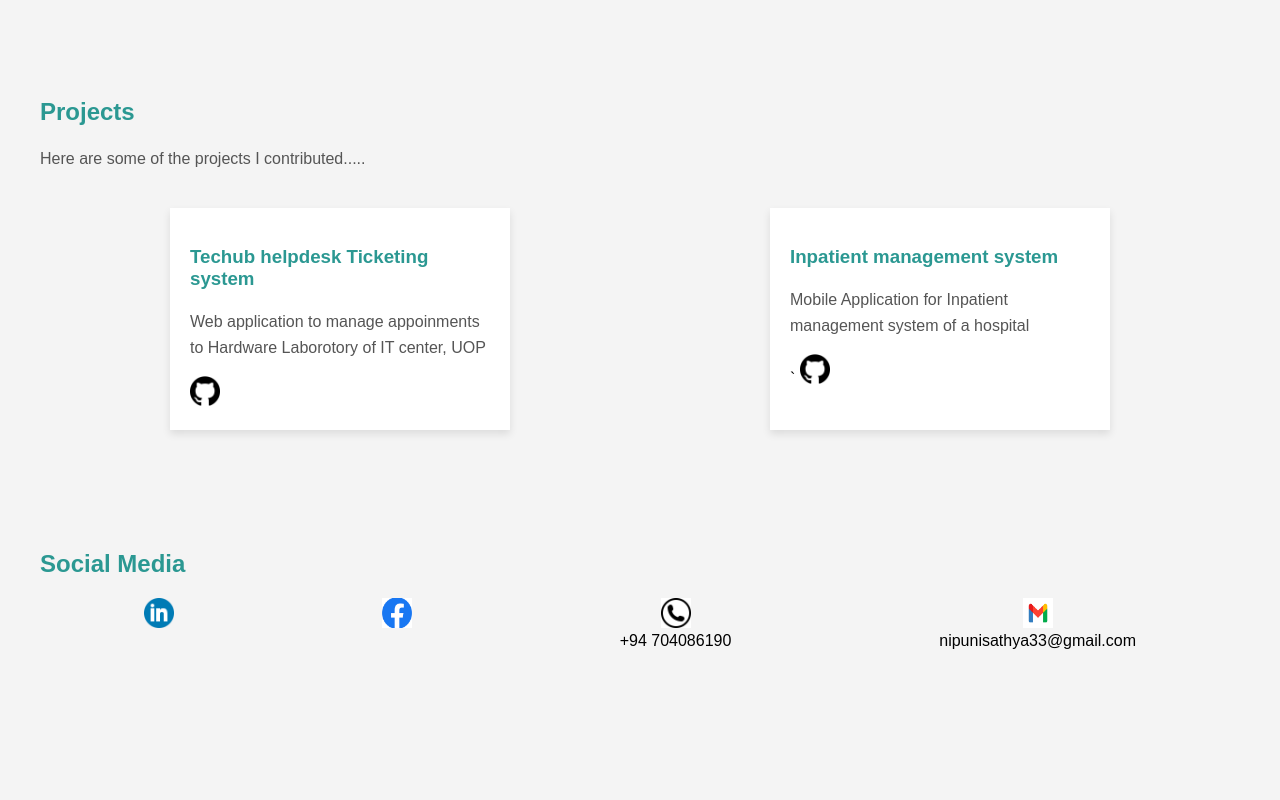
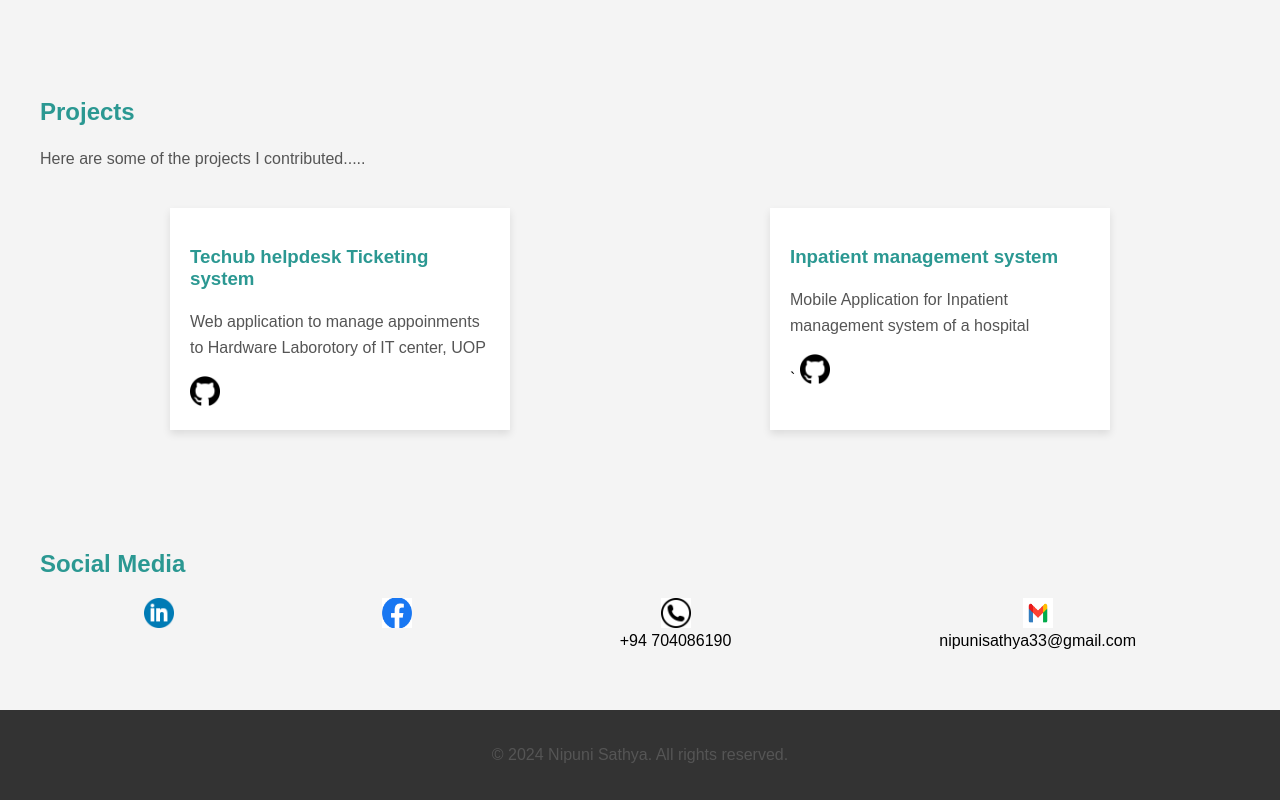
Before and after one commit to sath8/sath8.github.io, a plain HTML site: page index.html in a window 1280 px wide. Shown: the part 1162-1962 px from the top of the page. Before the commit the page ends 1872 px from the top, so only its background shows below. Drawn offline with Linux system fonts and the light colour scheme.

Commit message:
Update index.html

```diff
--- a/index.html
+++ b/index.html
@@ -237,5 +237,8 @@
                     </p>nipunisathya33@gmail.com
                 </ul>
     </section>
+     <footer>
+        <p>&copy; 2024 Nipuni Sathya. All rights reserved.</p>
+    </footer>
 
 </body>
```
